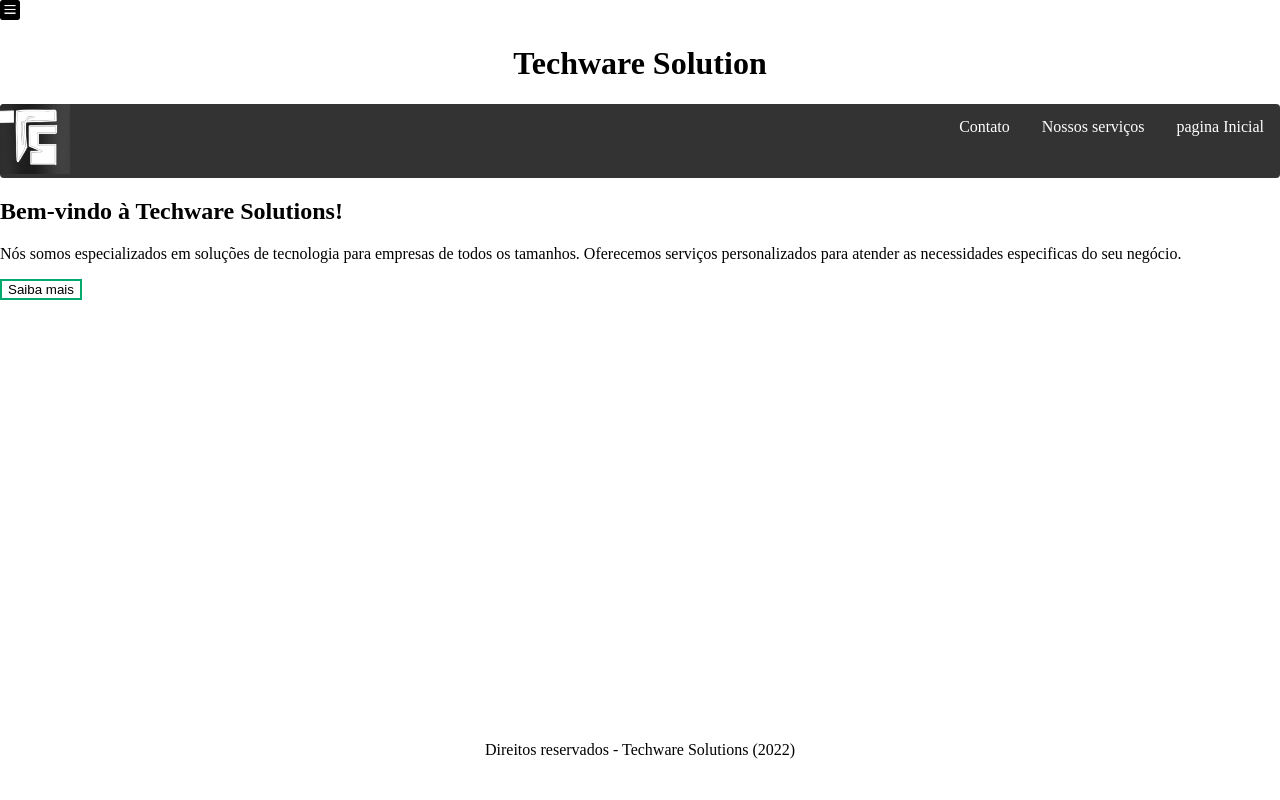
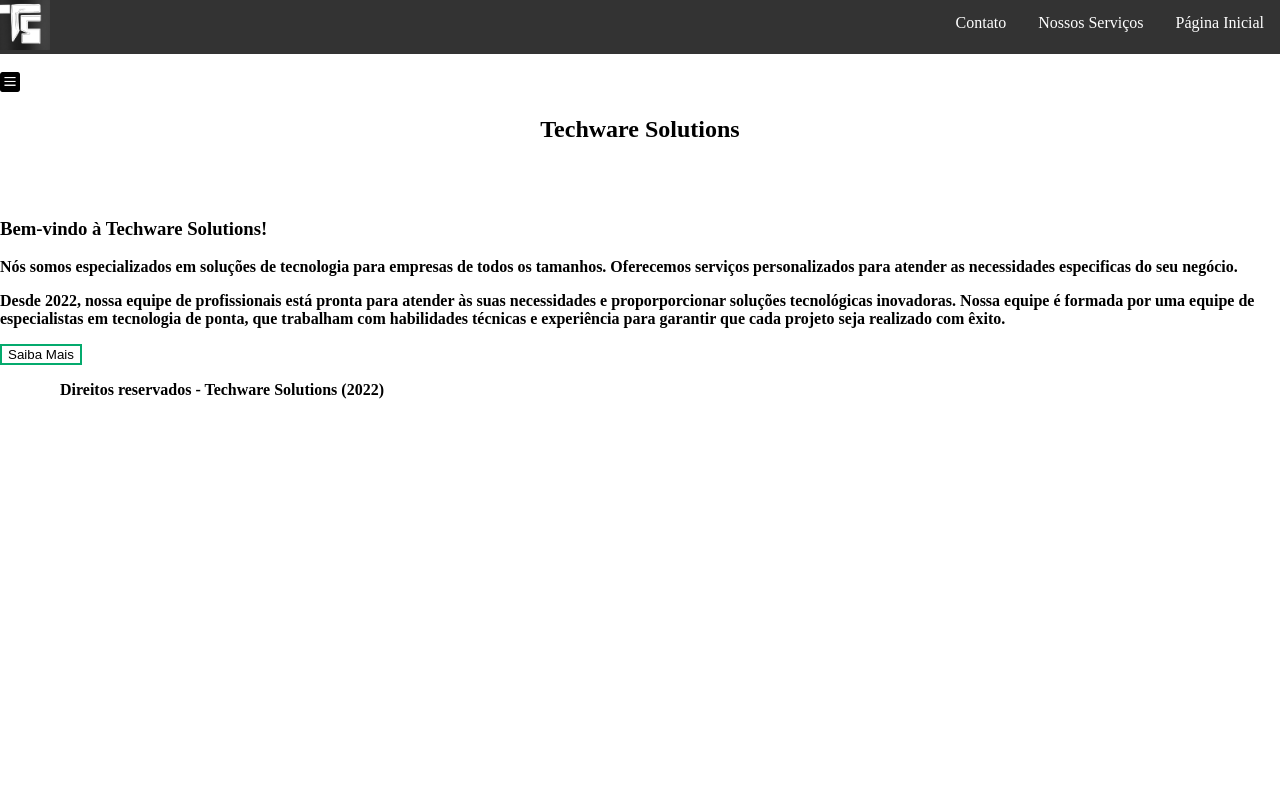
Before and after one commit to AlexandreCaueSouzaDaSilva/TechWare-Solutions, a plain HTML site: page index.html in a window 1280 px wide. Drawn offline with Linux system fonts and the light colour scheme.

Commit message:
commit v3

```diff
--- a/index.html
+++ b/index.html
@@ -1,9 +1,9 @@
 <!DOCTYPE html>
-<html lang="en">
+<html lang="pt-br">
 <head>
     <meta charset="UTF-8">
     <meta name="viewport" content="width=device-width, initial-scale=1.0">
-    <title>Inicio - Techware Solution</title>
+    <title>Início - TechWare Solutions</title>
     <link rel="icon" type="image/x-icon" img="favicon.ico">
     <link rel="stylesheet" href="style.css">
     <link rel="stylesheet" href="serviços.css">
@@ -14,53 +14,69 @@
 <STYLE>A{text-decoration: none;}</STYLE>
 <body>
 <nav>
-    <a href="menu.html">
-    <img src="botao-de-interface-quadrado-preto-arredondado-do-menu.png" width="20px" height="20px" left="0px">
-    </a>
-</nav>
-    <header class="center">
-     <h1>Techware Solution</h1>
-    </header>
+  <ul>
 
-
-   <ul>
-
-  <img src="logoTW.jpg" alt="Logo TechWare" width="70" height="70" padding="75">
+  <img src="logoTW.jpg" alt="Logo TechWare" width="50" height="50" padding="75">
 
 
 
-    <li><a href="index.html">pagina Inicial</a></li>
+    <li><a href="index.html">Página Inicial</a></li>
     <li class="dropdown">
-    <a href="servicos.html" class="dropbtn"> Nossos serviços</a>
+    <a href="servicos.html" class="dropbtn"> Nossos Serviços</a>
     <div class="dropdown-content">
      <a href="#">Desenvolvimento de Software</a>
      <a href="#">Consultoria</a>
-     <a href="#">Suporte Tecnico</a>
+     <a href="#">Suporte Técnico</a>
     </div>
       </li>
       <li><a href="contato.html">Contato</a></li>
    </ul>
+</nav>
+
+  <nav>
+  <br>
+    <img src="botao-de-interface-quadrado-preto-arredondado-do-menu.png" width="20px" height="20px" position: right>
+
+    <header class="center">
+     <h1><strong>Techware Solutions<strong></h1>
+    </header>
+
+<main>
+<br>
+<br>
+ <section>
+  <div>
+  <h3>Bem-vindo à Techware Solutions!</h3>
+    <p>Nós somos especializados em soluções de tecnologia para empresas de todos os tamanhos. Oferecemos serviços personalizados para atender as necessidades especificas do seu negócio.</p>
+</div>
+ <section>
+
+
+ <section>
+<p>Desde 2022, nossa equipe de profissionais está pronta para atender às suas necessidades e proporporcionar soluções tecnológicas inovadoras. Nossa equipe é formada por uma equipe de especialistas em tecnologia de ponta, que trabalham com habilidades técnicas e experiência para garantir que cada projeto seja realizado com êxito.</p>
+ </section>
 
 
 
 
-  <div>
-  <h2>Bem-vindo à Techware Solutions!</h2>
-    <p>Nós somos especializados em soluções de tecnologia para empresas de todos os tamanhos. Oferecemos serviços personalizados para atender as necessidades especificas do seu negócio.</p>
-</div>
+
+
   <a href="SaibaMais.html">
-  <button class="button1">Saiba mais</button>
+  <button class="button1">Saiba Mais</button>
   </a>
 
 
 
 
 
+</main>
 
 
 
 
-<footer class="center">Direitos reservados - Techware Solutions (2022)</footer>
 
+
+<footer class="wrapper"
+  position: center><p>Direitos reservados - Techware Solutions (2022)</p></footer>
 </body>
 </html>
--- a/style.css
+++ b/style.css
@@ -7,25 +7,16 @@ body {
     text-align: center;
   }
 
-footer {
-    position: absolute;
-    bottom: 0;
-    background-color: white;
-    text-color: black;
-    width: 100%;
-    height: 100px;
-    text-align: center;
-    line-height: 100px;
-}
+
+
 
 
   ul {
     list-style-type: none;
     margin: 0;
     padding: 0;
-    overflow: hidden;
+    overflow: hidden;;
     background-color: #333333;
-    border-radius: 4px;
   }
 
   li {
@@ -92,3 +83,11 @@ footer {
   .hero-text button:hover {
     background-color: #ffbc00;
   }
+
+
+.wrapper {
+     margin: 0 auto;
+     max-width: 1160px;
+     padding-left: 40px;
+     padding-right: 40px;
+}
```
Also changed, not shown: SaibaMais.html (+1 -1 lines), cadasConcluido.html (+1 -1 lines), contato.html (+1 -1 lines), menu.html (+1 -1 lines), serviços.html (+1 -1 lines), script.js (deleted), 1 other file.
